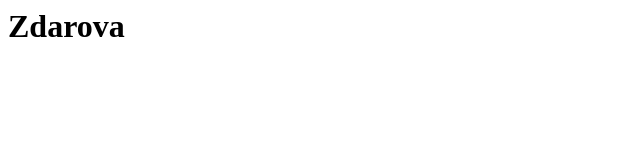
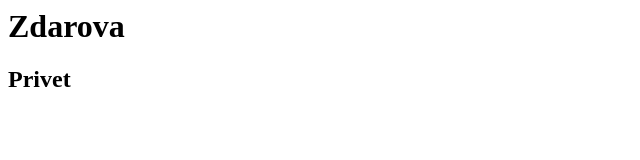
Before and after one commit to Mihey1286/git-lesson-i, a plain HTML site: page index.html in a window 1280 px wide. Shown: the full height of the page, 0-640 px from the left. Drawn offline with Linux system fonts and the light colour scheme.

Commit message:
Update index.html

```diff
--- a/index.html
+++ b/index.html
@@ -1,3 +1,6 @@
 <h1>
     Zdarova
 </h1>
+<h2>
+    Privet
+</h2>
```
